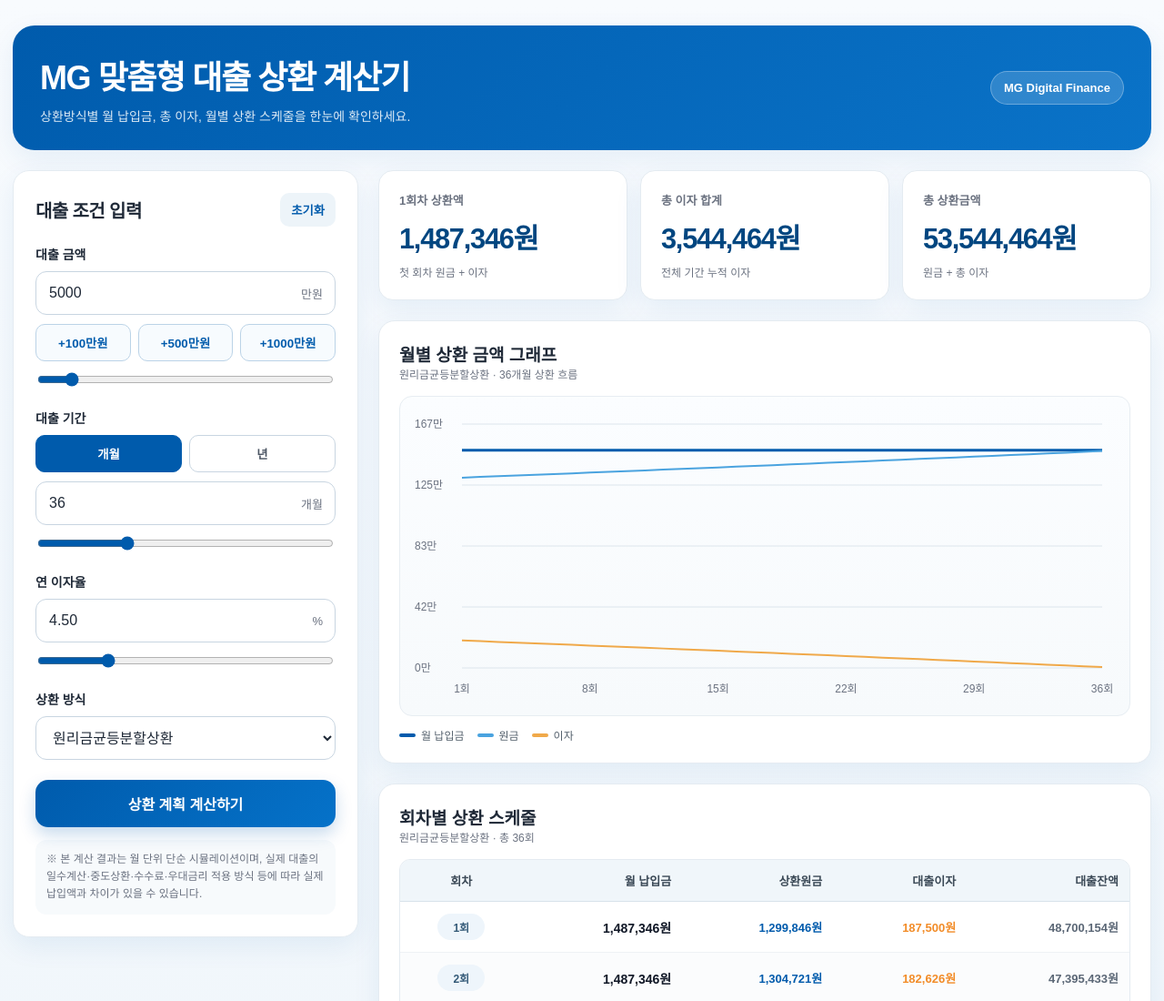
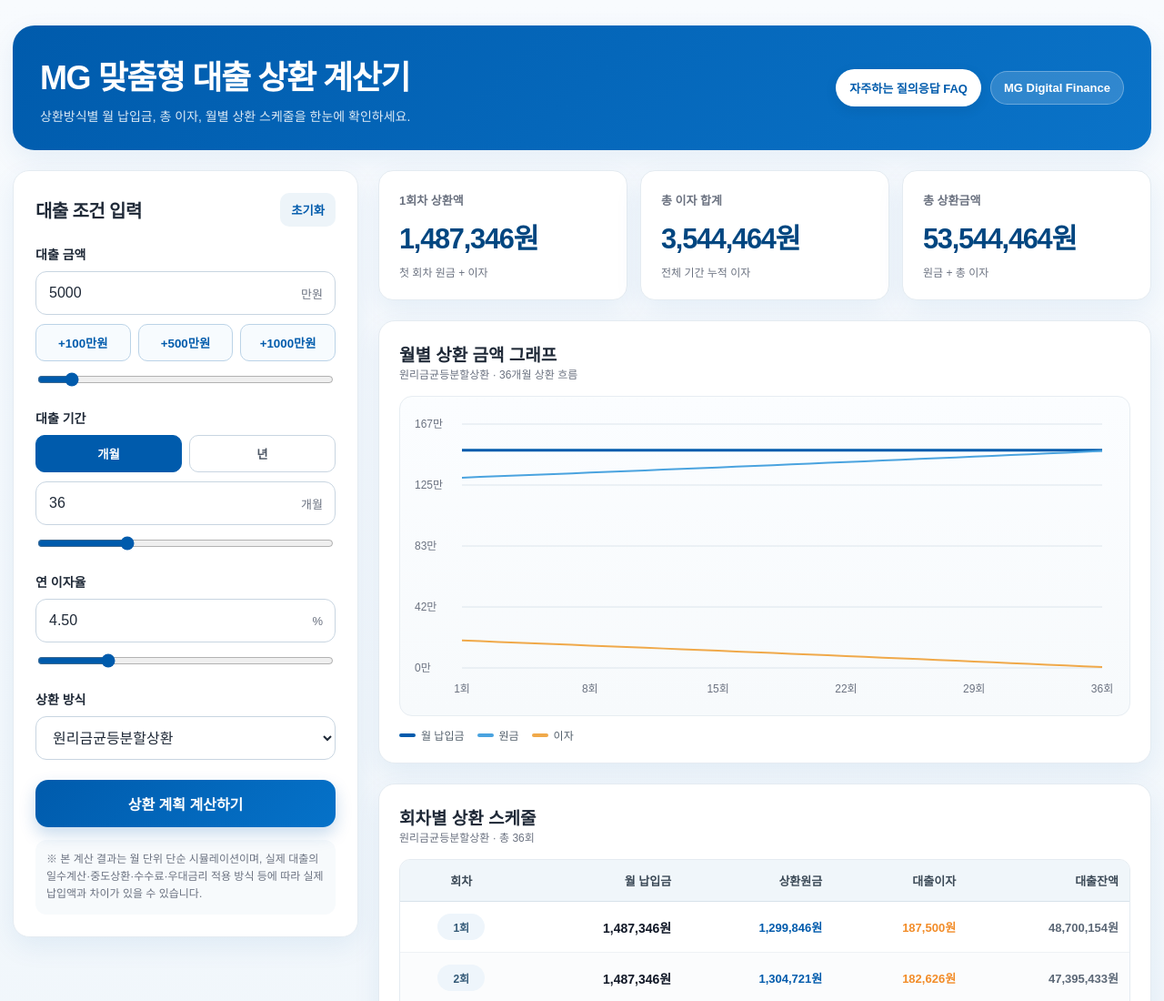
Before and after one commit to kfcc011-creator/mg260910, a plain HTML site: page index.html in a window 1280 px wide. Shown: the top 1100 px of the page at 91% size. Drawn offline with Linux system fonts and the light colour scheme.

Commit message:
Add files via upload

```diff
--- a/index.html
+++ b/index.html
@@ -431,6 +431,42 @@
       padding:35px 10px;
     }
 
+
+    .header-actions{
+      display:flex;
+      align-items:center;
+      gap:10px;
+      flex-wrap:wrap;
+      justify-content:flex-end;
+    }
+
+    .faq-link{
+      display:inline-flex;
+      align-items:center;
+      gap:8px;
+      padding:10px 14px;
+      border-radius:999px;
+      background:#FFFFFF;
+      color:var(--mg-blue);
+      border:1px solid rgba(255,255,255,.78);
+      text-decoration:none;
+      font-size:13px;
+      font-weight:900;
+      box-shadow:0 4px 14px rgba(0,0,0,.08);
+      transition:.18s ease;
+    }
+
+    .faq-link:hover{
+      transform:translateY(-1px);
+      background:#F5FAFE;
+      box-shadow:0 6px 18px rgba(0,0,0,.12);
+    }
+
+    .faq-link:focus-visible{
+      outline:3px solid rgba(255,255,255,.72);
+      outline-offset:2px;
+    }
+
     @media (max-width: 980px){
       .grid{grid-template-columns:1fr}
       .form-panel{position:static}
@@ -440,6 +476,7 @@
     @media (max-width: 640px){
       .app{width:min(100% - 16px, 1440px);margin-top:12px}
       .header{padding:22px 18px;border-radius:18px;align-items:flex-start;flex-direction:column}
+      .header-actions{justify-content:flex-start;width:100%}
       .form-panel,.chart-panel,.table-panel{padding:16px}
       .quick-buttons{grid-template-columns:1fr}
       canvas{height:260px}
@@ -453,7 +490,12 @@
         <h1>MG 맞춤형 대출 상환 계산기</h1>
         <p>상환방식별 월 납입금, 총 이자, 월별 상환 스케줄을 한눈에 확인하세요.</p>
       </div>
-      <div class="badge">MG Digital Finance</div>
+      <div class="header-actions">
+        <a class="faq-link" href="./FAQ.html" aria-label="자주하는 질의응답 FAQ 페이지로 이동">
+          자주하는 질의응답 FAQ
+        </a>
+        <div class="badge">MG Digital Finance</div>
+      </div>
     </header>
 
     <main class="grid">
```
